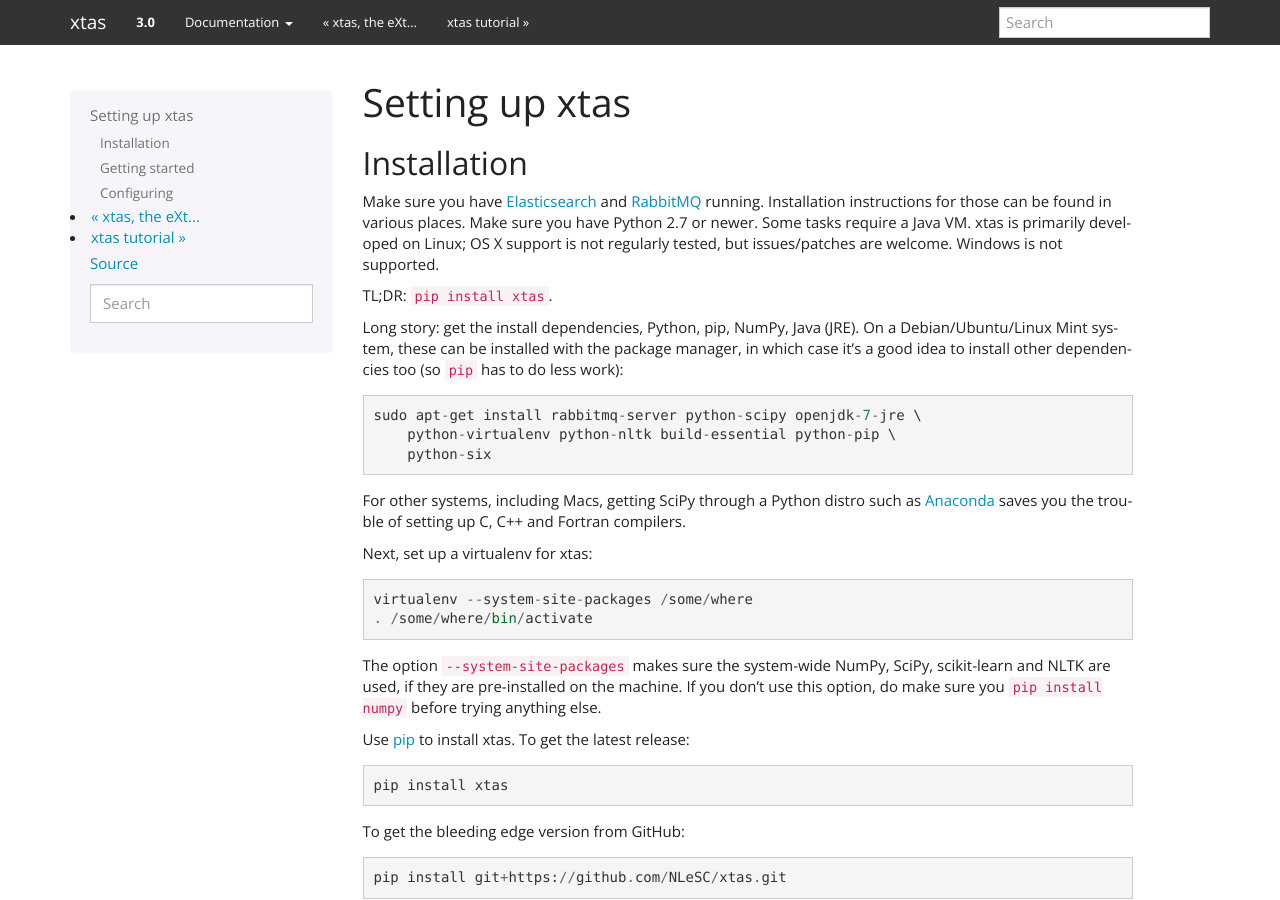
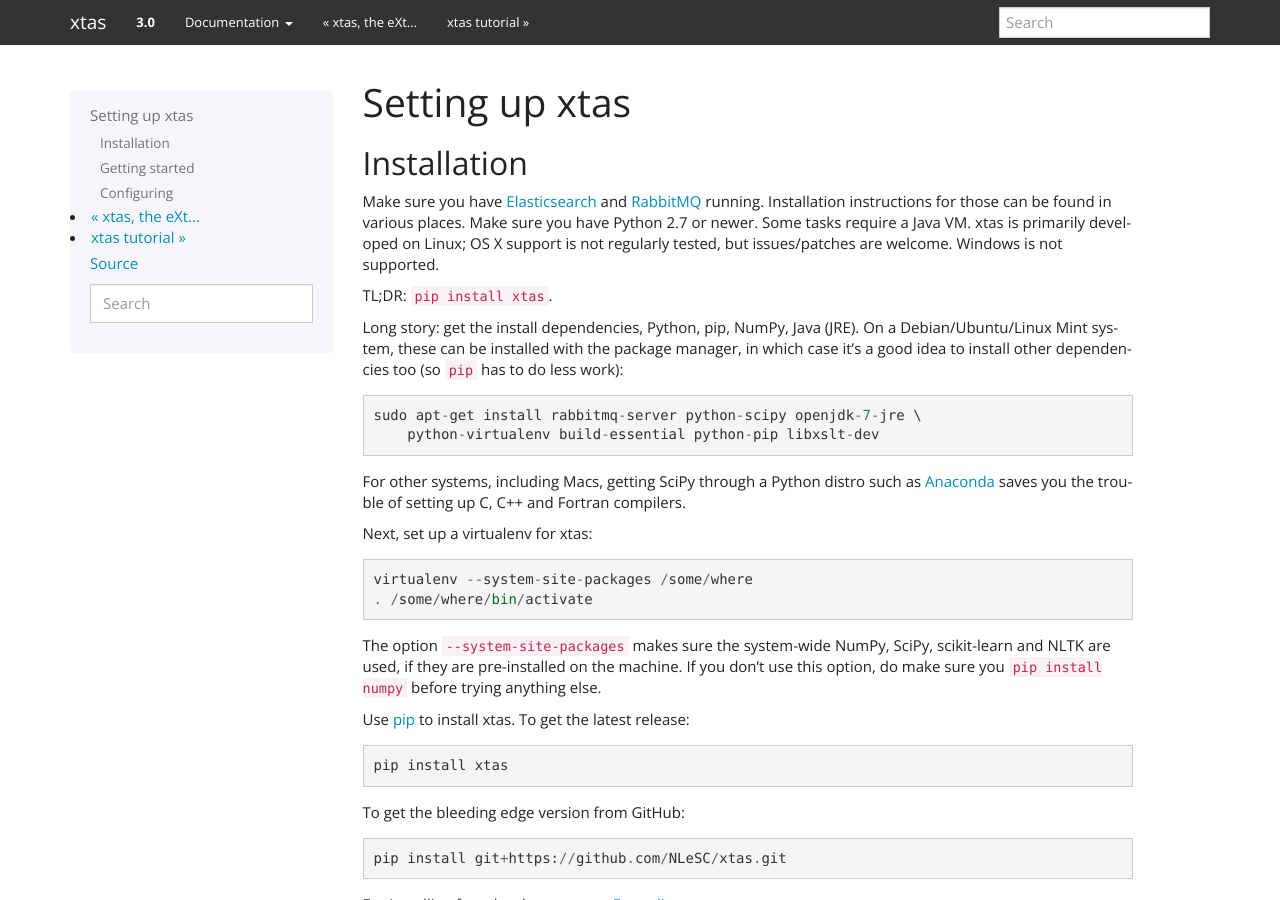
Before and after one commit to NLeSC/xtas, a Sphinx documentation site: the page built from doc/setup.rst, in a window 1280 px wide and 900 px high. Built offline with Sphinx 7.4.7, drawn with Linux system fonts in a browser that asks for light colours.

Commit message:
fix Debian installation instructions
* packaged six is too old (even on Debian 7)
* LXML is too old (for corenlp), build needs libxslt
* no NLTK package, like in Ubuntu
* Frog dependencies

```diff
--- a/doc/setup.rst
+++ b/doc/setup.rst
@@ -20,8 +20,7 @@ manager, in which case it's a good idea to install other dependencies too
 (so ``pip`` has to do less work)::
 
     sudo apt-get install rabbitmq-server python-scipy openjdk-7-jre \
-        python-virtualenv python-nltk build-essential python-pip \
-        python-six
+        python-virtualenv build-essential python-pip libxslt-dev
 
 For other systems, including Macs, getting SciPy through a Python distro
 such as `Anaconda <http://continuum.io/downloads>`_ saves you the trouble
--- a/requirements.txt
+++ b/requirements.txt
@@ -10,7 +10,7 @@ nltk
 pyspotlight
 scikit-learn>=0.15.1
 setuptools>=1.3.2
-six
+six>=1.4.1
 unidecode
 weighwords
 corenlp_xml
```
Also changed, not shown: 1 other file.
